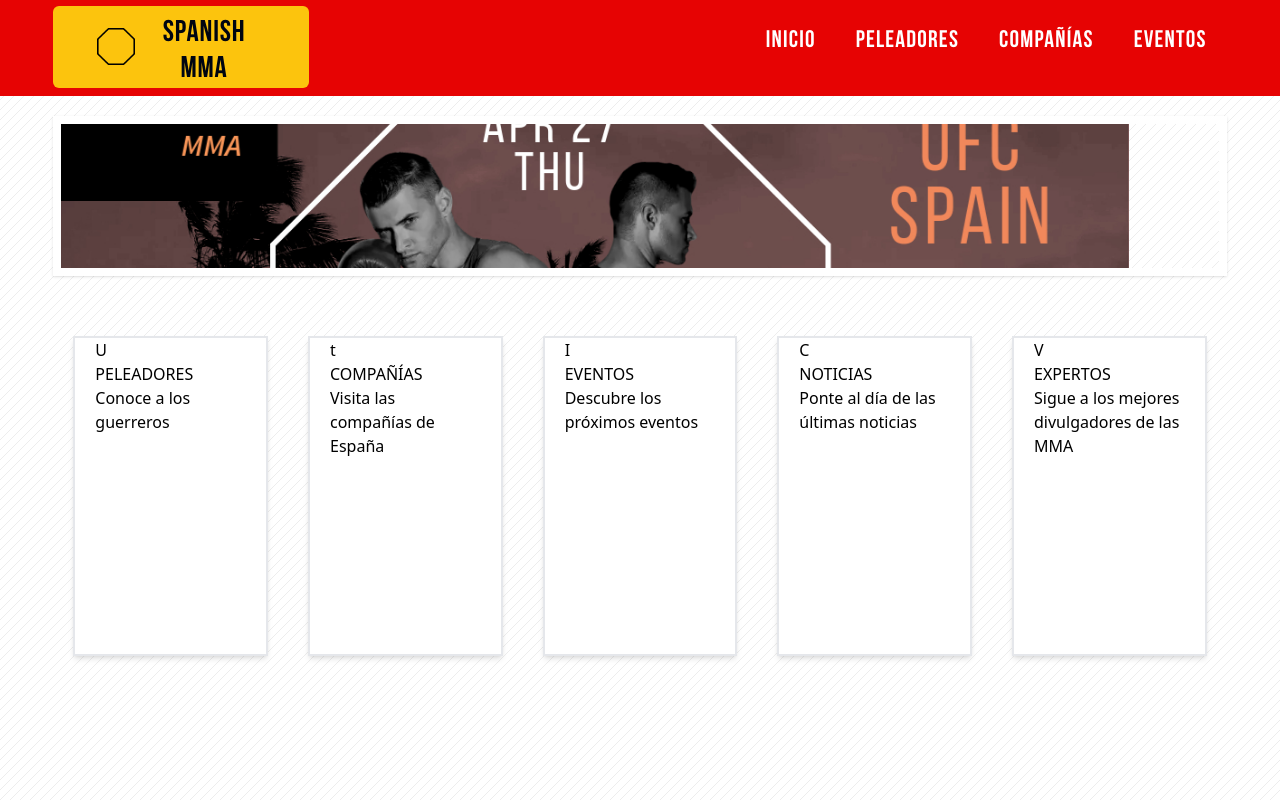
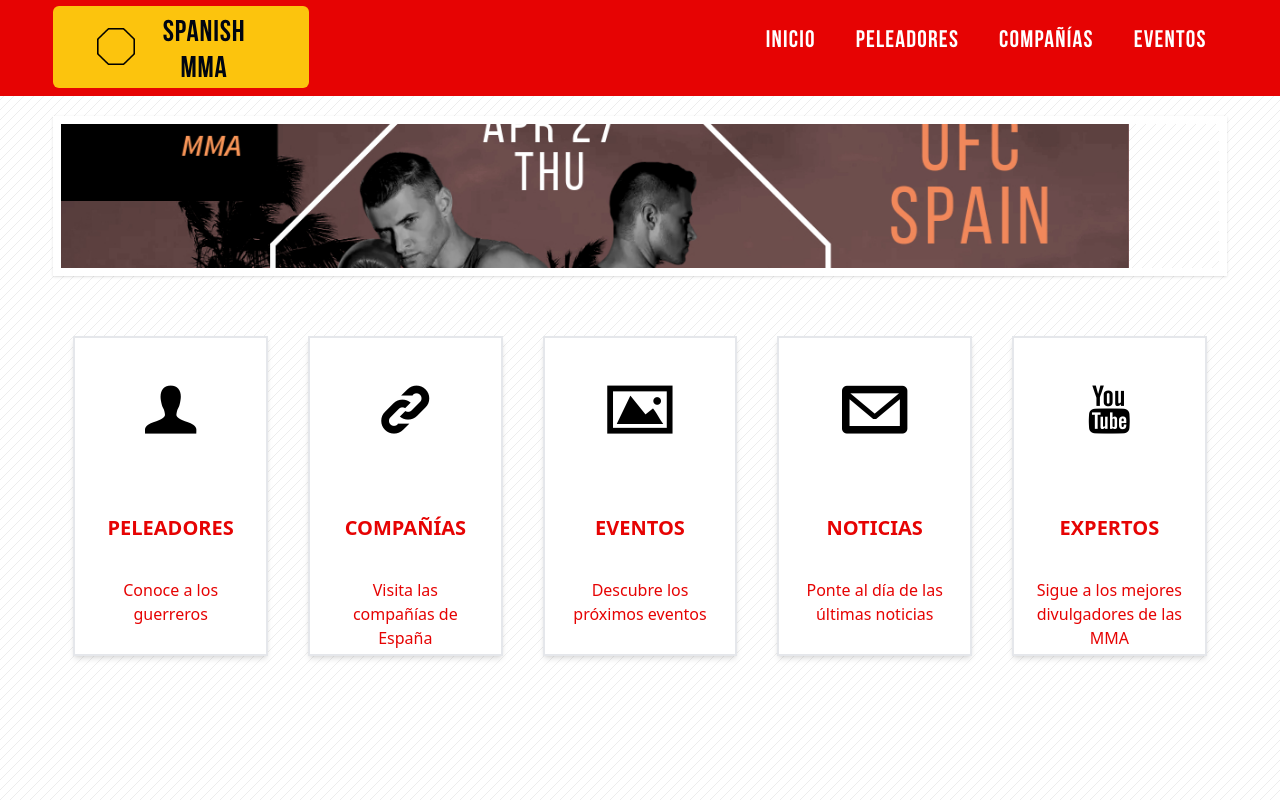
Before and after one commit to dvaldi7/Spanish-MMA, a React (Vite) app in the folder spanish-mma/: page / in a window 1280 px wide. Built offline with nearby package versions, Linux system fonts and the light colour scheme.

Commit message:
added hover and gropu-hover in cards

```diff
--- a/spanish-mma/src/App.jsx
+++ b/spanish-mma/src/App.jsx
@@ -72,62 +72,57 @@
                 {/* INICIO TARJETAS */}
                 <div id='cards' className='flex flex-nowrap justify-between'>
 
-                    <div className='card'>
-                        <p className='card-icon'>
-                            U
-                        </p>
-                        <h2 className='card-category'>
+                    <div className='card group'>
+                        <span className='card-icon group-hover:text-custom-gold group-hover:text-7xl'>U</span>
+
+                        <h2 className='card-category group-hover:text-custom-gold'>
                             PELEADORES
                         </h2>
-                        <p className='card-description'>
+                        <p className='card-description group-hover:text-custom-gold'>
                             Conoce a los guerreros
                         </p>
                     </div>
 
-                    <div className='card'>
-                        <p className='card-icon'>
-                            t
-                        </p>
-                        <h2 className='card-category'>
+                    <div className='card group'>
+                        <span className='card-icon  group-hover:text-custom-gold group-hover:text-7xl'>K</span>
+
+                        <h2 className='card-category group-hover:text-custom-gold'>
                             COMPAÑÍAS
                         </h2>
-                        <p className='card-description'>
+                        <p className='card-description group-hover:text-custom-gold'>
                             Visita las compañías de España
                         </p>
                     </div>
 
-                    <div className='card'>
-                        <p className='card-icon'>
-                            I
-                        </p>
-                        <h2 className='card-category'>
+                    <div className='card group'>
+                        <span className='card-icon group-hover:text-custom-gold group-hover:text-7xl'>I</span>
+
+                        <h2 className='card-category group-hover:text-custom-gold'>
                             EVENTOS
                         </h2>
-                        <p className='card-description'>
+                        <p className='card-description group-hover:text-custom-gold'>
                             Descubre los próximos eventos
                         </p>
                     </div>
 
-                    <div className='card'>
-                        <p className='card-icon'>
-                            C
-                        </p>
-                        <h2 className='card-category'>
+                    <div className='card group'>
+                        <span className='card-icon  group-hover:text-custom-gold group-hover:text-7xl'>@</span>
+
+                        <h2 className='card-category group-hover:text-custom-gold'>
                             NOTICIAS
                         </h2>
-                        <p className='card-description'>
+                        <p className='card-description group-hover:text-custom-gold'>
                             Ponte al día de las últimas noticias
                         </p>
                     </div>
 
-                    <div className='card'>
-                        <p className='card-icon'>
-                            V
-                        </p>
-                        <h2 className='card-category'>
+                    <div className='card group'>
+                        <span className='card-icon group-hover:text-custom-gold group-hover:text-7xl'>y</span>
+
+                        <h2 className='card-category group-hover:text-custom-gold'>
                             EXPERTOS
                         </h2>
-                        <p className='card-description'>
+                        <p className='card-description group-hover:text-custom-gold'>
                             Sigue a los mejores divulgadores de las MMA
                         </p>
                     </div>
--- a/spanish-mma/src/index.css
+++ b/spanish-mma/src/index.css
@@ -48,6 +48,8 @@
 }
 
 @layer components {
+
+  /* ESTILOS DEL MENU */
   .menu-item {
     @apply mr-5 ml-5 tracking-wider flex-none xs:flex-1;
   }
@@ -56,8 +58,22 @@
     @apply block transition duration-200 hover:text-custom-gold transform hover:scale-125;
   }
 
+  /* ESTILOS DE LAS TARJETAS */
   .card {
-    @apply flex-1 h-80 border-2 border-gray-200 shadow-md bg-white overflow-hidden m-5
-    pl-5 pr-5 mt-10 cursor-pointer transition duration-300
+    @apply flex-1 h-80 border-2 border-gray-200 shadow-md bg-white overflow-hidden m-5 pl-5 pr-5 mt-10
+      cursor-pointer transition duration-300 hover:bg-custom-red
+  }
+
+  .card-icon {
+    font-family: "WebSymbolsRegular";
+    @apply block w-full h-32 text-5xl text-center mt-12 mx-auto transition duration-300
+  }
+
+  .card-category{
+    @apply w-full h-12 text-xl font-bold text-center text-custom-red transition duration-300
+  }
+
+  .card-description{
+    @apply text-center text-custom-red text-base transition duration-300 mt-4
   }
 }
--- a/spanish-mma/tailwind.config.js
+++ b/spanish-mma/tailwind.config.js
@@ -45,6 +45,9 @@
           '50%': {'background-position': '-100px -100px' },
           '100%': {'background-position': '0px 0px' },
         },
+        variants:{
+          fontSize: ['responsive', 'hover', 'group-hover'],
+        },
       }
     },
   },
```
